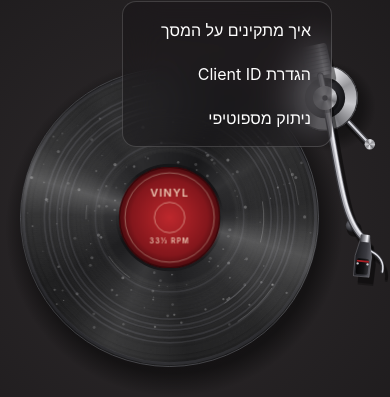
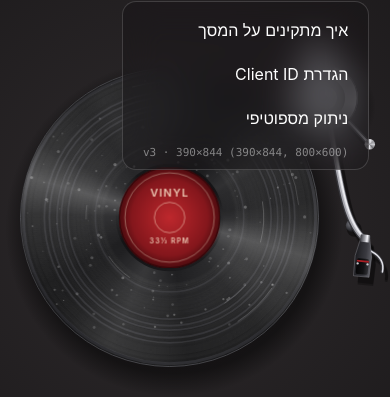
Before and after one commit to lorenkr/Record, a plain HTML site: page docs/index.html in a window 390 px wide. Both pictures are taken after a click on the button 144 px from the left and 30 px from the top of the page. Shown: the part 59-456 px from the top of the page. Drawn offline with Linux system fonts and the light colour scheme.

Commit message:
Make phone updates arrive right away; show version in the menu
The service worker fetched through the browser's 10-minute HTTP cache,
so a fix pushed to Pages could take a while to reach the home-screen
app. Fetch with no-cache, register with updateViaCache 'none', and show
the version and screen sizes in the ⋯ menu to tell which build is running.

Co-Authored-By: Claude Opus 5.5 <noreply@anthropic.com>

```diff
--- a/docs/app.js
+++ b/docs/app.js
@@ -7,6 +7,7 @@
  * Open with ?demo to preview without Spotify.
  */
 'use strict';
+const APP_VERSION = 3;
 
 // --- Behaviour ---------------------------------------------------------------
 const POLL_MS = 1500;          // how often Spotify is asked what's playing
@@ -1072,6 +1073,9 @@ function bindUI() {
     if (main.layout.portrait) { menu.style.left = r.left + 'px'; menu.style.right = ''; }
     else { menu.style.right = (innerWidth - r.right) + 'px'; menu.style.left = ''; }
     menu.querySelector('[data-act="install"]').hidden = standalone();
+    const vs = viewportSize();
+    menu.querySelector('.ver').textContent =
+      `v${APP_VERSION} · ${vs.W}×${vs.H} (${innerWidth}×${innerHeight}, ${screen.width}×${screen.height})${standalone() ? ' · app' : ''}`;
     showControls(true);
   };
   menu.onclick = e => {
@@ -1126,7 +1130,7 @@ async function start() {
   await handleRedirect();
   poll();
   if (isIOS && !standalone() && !store.get('installHintShown')) { store.set('installHintShown', '1'); showInstall(); }
-  if ('serviceWorker' in navigator && location.protocol === 'https:') navigator.serviceWorker.register('sw.js').catch(() => { });
+  if ('serviceWorker' in navigator && location.protocol === 'https:') navigator.serviceWorker.register('sw.js', { updateViaCache: 'none' }).catch(() => { });
 }
 
 if (!window.VP_NO_START) start();
--- a/docs/index.html
+++ b/docs/index.html
@@ -42,6 +42,7 @@
   <button data-act="install">איך מתקינים על המסך</button>
   <button data-act="setup">הגדרת Client ID</button>
   <button data-act="logout">ניתוק מספוטיפי</button>
+  <div class="ver" dir="ltr"></div>
 </div>
 
 <div id="controls" class="chrome">
--- a/docs/style.css
+++ b/docs/style.css
@@ -66,6 +66,7 @@ html, body {
   background: none; border: 0; color: var(--fg); font: 16px var(--font);
   text-align: right; padding: 12px 14px; border-radius: 9px; direction: rtl;
 }
+#menu .ver { font-size: 11px; opacity: .45; padding: 6px 14px 4px; text-align: right; font-family: ui-monospace, Menlo, monospace; }
 #menu button:active { background: rgba(255,255,255,.12); }
 
 /* Sheets (setup / connect / install) */
--- a/docs/sw.js
+++ b/docs/sw.js
@@ -1,6 +1,6 @@
 // Offline shell: the app opens even without network (Spotify itself still needs it).
 // Network first, so a new version shows up on the next launch.
-const CACHE = 'vinyl-v2';
+const CACHE = 'vinyl-v3';
 const SHELL = ['./', 'index.html', 'style.css', 'app.js', 'config.js', 'manifest.webmanifest', 'icon-180.png', 'icon-192.png', 'icon-512.png'];
 
 self.addEventListener('install', e => {
@@ -13,7 +13,9 @@ self.addEventListener('activate', e => {
 self.addEventListener('fetch', e => {
   const url = new URL(e.request.url);
   if (e.request.method !== 'GET' || url.origin !== location.origin) return;
-  e.respondWith(fetch(e.request).then(res => {
+  // Always ask the server (no 10-minute browser cache), so a new version shows up right away.
+  const req = e.request.mode === 'navigate' ? e.request.url : e.request;
+  e.respondWith(fetch(req, { cache: 'no-cache' }).then(res => {
     const copy = res.clone();
     if (res.ok) caches.open(CACHE).then(c => c.put(e.request, copy));
     return res;
```
